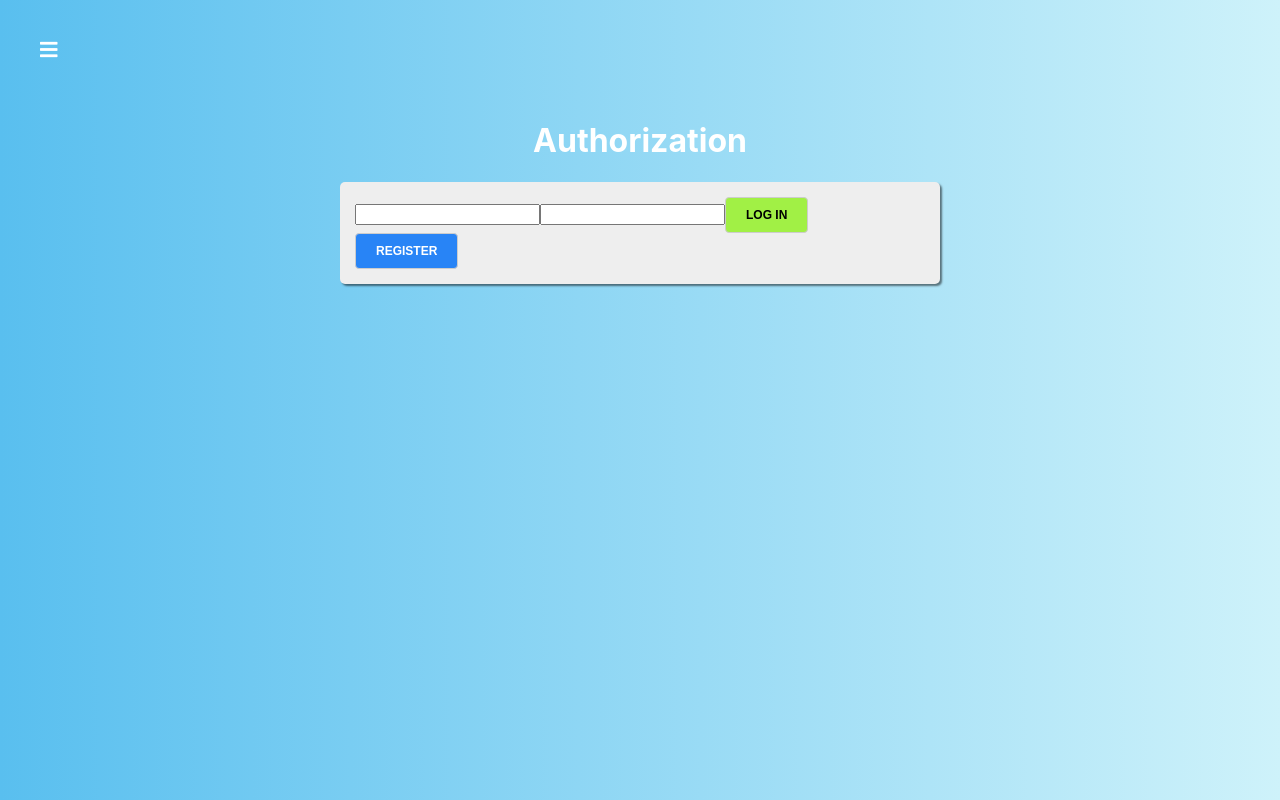
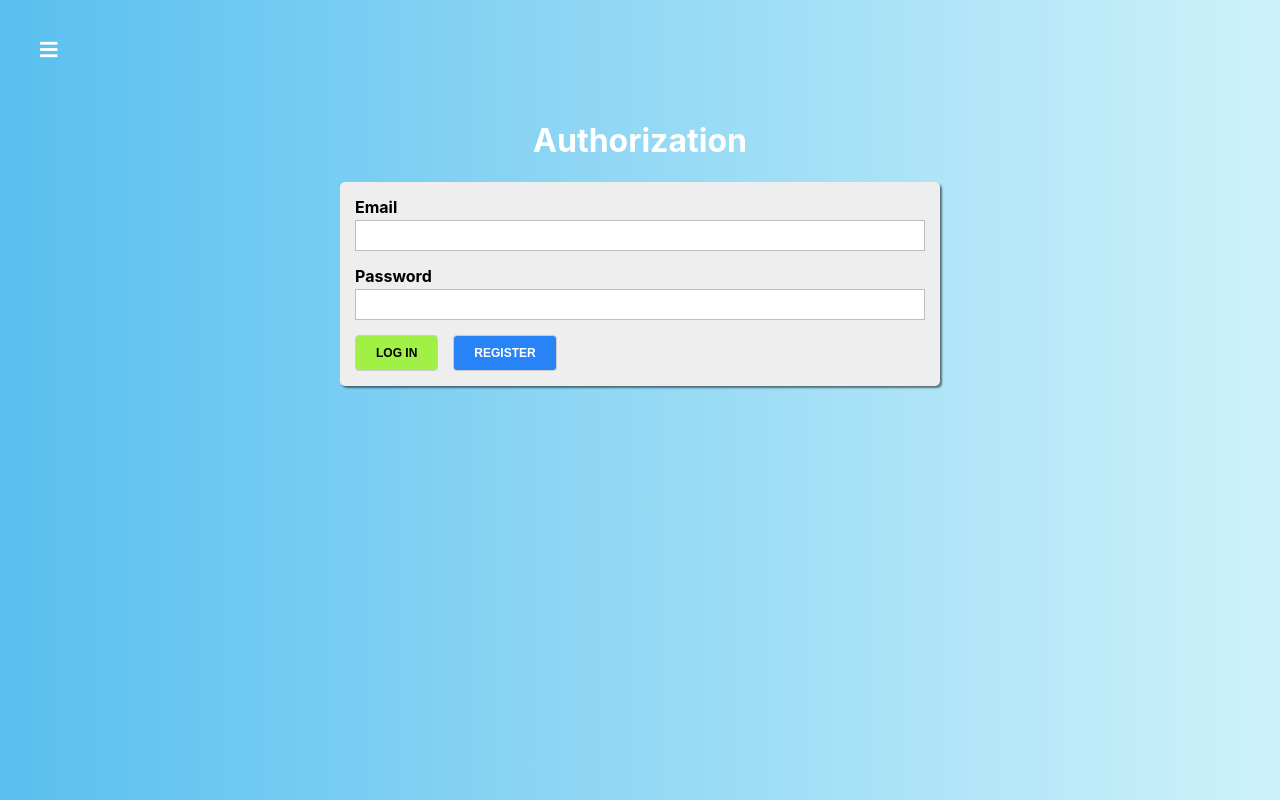
Before and after one commit to solar-citizen/react-quiz-creator, a React (Create React App) app: page /auth in a window 1280 px wide. Built offline with nearby package versions, Linux system fonts and the light colour scheme.

Commit message:
Input Component

```diff
--- /dev/null
+++ b/src/Components/UI/Input/Input.jsx
@@ -0,0 +1,33 @@
+import classes from './Input.module.css';
+
+function isInvalid({ valid, touched, shouldValidate }) {
+  return !valid && shouldValidate && touched;
+}
+
+const Input = (props) => {
+  const inputType = props.type || 'text';
+  const cls = [classes.Input];
+  const htmlFor = `${inputType}-${Math.random()}`;
+
+  if (isInvalid(props)) {
+    cls.push(classes.invalid);
+  }
+
+  return (
+    <div className={cls.join(' ')}>
+      <label htmlFor={htmlFor}>{props.label}</label>
+      <input
+        type={inputType}
+        id={htmlFor}
+        value={props.value}
+        onChange={props.onChange}
+      />
+
+      {isInvalid(props) ? (
+        <span>{props.errorMessage || 'Enter correct value.'}</span>
+      ) : null}
+    </div>
+  );
+};
+
+export default Input;
--- /dev/null
+++ b/src/Components/UI/Input/Input.module.css
@@ -0,0 +1,31 @@
+.Input {
+  margin-bottom: 15px;
+}
+
+.Input label {
+  margin-bottom: 3px;
+  padding: 0;
+  display: block;
+  font-weight: bold;
+}
+
+.Input input {
+  display: block;
+  box-sizing: border-box;
+  border: 1px solid #bebebe;
+  padding: 7px;
+  margin: 0 0 5px;
+  width: 100%;
+  outline: none;
+  transition: all 300ms ease-in-out;
+}
+
+.Input span {
+  color: #f01f30;
+  font-size: 12px;
+  font-weight: bold;
+}
+
+.Input.invalid label {
+  color: #f01f30;
+}
--- a/src/Containers/Auth/Auth.jsx
+++ b/src/Containers/Auth/Auth.jsx
@@ -1,5 +1,6 @@
 import classes from './Auth.module.css';
 import Button from '../../Components/UI/Button/Button';
+import Input from '../../Components/UI/Input/Input';
 
 const Auth = () => {
   const loginHandler = () => {};
@@ -16,8 +17,8 @@
         <h1>Authorization</h1>
 
         <form className={classes.AuthForm} onSubmit={submitHandler}>
-          <input type='text' />
-          <input type='text' />
+          <Input label='Email' />
+          <Input label='Password' errorMessage={'Test'} />
 
           <Button type='success' onClick={loginHandler}>
             Log in
```
Also changed, not shown: src/Components/UI/Backdrop/Backdrop.jsx (renamed from src/Components/UI/Button/Backdrop/Backdrop.jsx), src/Components/UI/Backdrop/Backdrop.module.css (renamed from src/Components/UI/Button/Backdrop/Backdrop.module.css).
